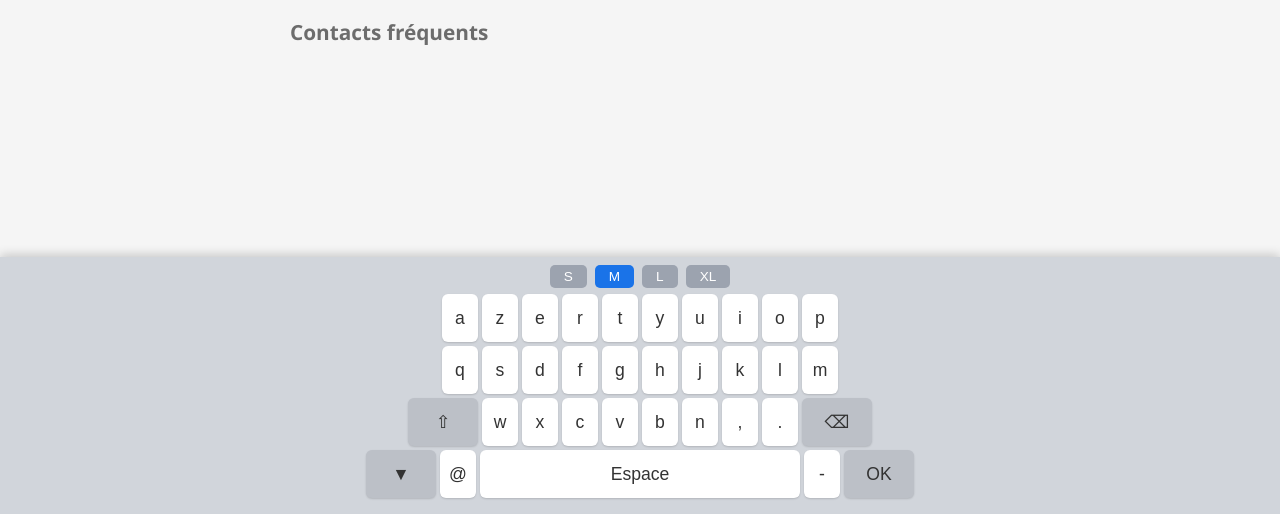
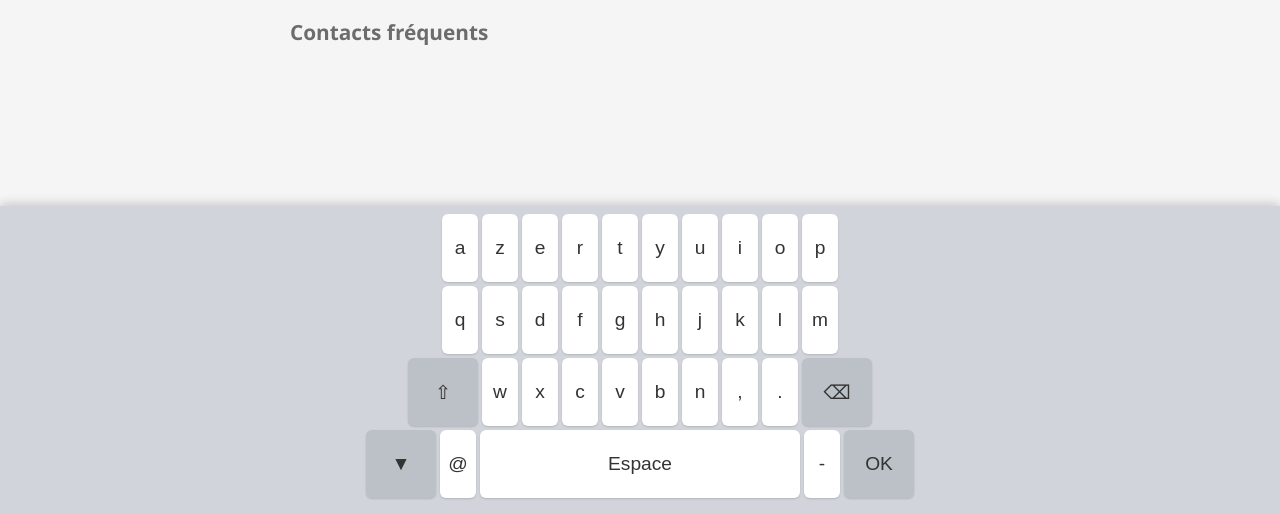
Before and after one commit to CedricNCoding/AV-Speak, a FastAPI app: page / in a window 1280 px wide. Shown: the part 286-800 px from the top of the page. Run offline with FastAPI, Linux system fonts and the light colour scheme; data comes from the database, SQL or seed files in the repository; data that the repository does not hold is empty.

Commit message:
Move keyboard size setting to admin, increase sizes for 4K
- Keyboard size (S/M/L/XL/XXL) now configured in admin Apparence tab
- Removed size toolbar from kiosk (cleaner visitor interface)
- Increased all sizes: S=52px, M=68px, L=88px, XL=108px, XXL=130px
- XXL designed for 4K/large touchscreens

Co-Authored-By: Claude Opus 4.6 (1M context) <noreply@anthropic.com>

```diff
--- a/app.py
+++ b/app.py
@@ -123,6 +123,8 @@ def init_db():
         # Kiosk instruction text/image
         "kiosk_instruction": "",
         "kiosk_image_url": "",
+        # Virtual keyboard
+        "keyboard_size": "M",
         # Security register
         "security_register_enabled": "0",
         "security_register_history": "1",
@@ -659,7 +661,7 @@ async def admin_update_settings(request: Request):
                 "ovh_consumer_key", "ovh_sms_service", "ovh_sms_sender", "sms_body",
                 "notif_on_announce",
                 "repeat_count", "repeat_delay",
-                "contact_fields_enabled", "kiosk_instruction",
+                "contact_fields_enabled", "kiosk_instruction", "keyboard_size",
                 "security_register_enabled", "security_register_history"):
         value = form.get(key)
         if value is not None:
--- a/templates/kiosk.html
+++ b/templates/kiosk.html
@@ -48,14 +48,6 @@
         .vkb-key.wide { min-width: 70px; background: #bcc0c7; }
         .vkb-key.space { flex: 1; max-width: 320px; }
         .vkb-key.active-shift { background: var(--color-primary); color: #fff; }
-        .vkb-toolbar { display: flex; justify-content: center; gap: 8px; margin-bottom: 6px; }
-        .vkb-toolbar button {
-            padding: 4px 14px; border: none; border-radius: 5px; font-size: 0.85rem;
-            background: #9ca3af; color: #fff; cursor: pointer; user-select: none;
-            -webkit-tap-highlight-color: transparent;
-        }
-        .vkb-toolbar button:active { background: #6b7280; }
-        .vkb-toolbar button.active-size { background: var(--color-primary); }
         .vkb-toggle {
             position: fixed; bottom: 10px; right: 10px; z-index: 9999;
             width: 48px; height: 48px; border-radius: 50%; border: none;
@@ -455,13 +447,14 @@
             ];
 
             const SIZES = {
-                S:  { key: 36, font: 0.95, gap: 3, label: 'S' },
-                M:  { key: 48, font: 1.1,  gap: 4, label: 'M' },
-                L:  { key: 60, font: 1.3,  gap: 5, label: 'L' },
-                XL: { key: 72, font: 1.5,  gap: 6, label: 'XL' },
+                S:   { key: 52, font: 1.0,  gap: 3 },
+                M:   { key: 68, font: 1.2,  gap: 4 },
+                L:   { key: 88, font: 1.5,  gap: 5 },
+                XL:  { key: 108, font: 1.8, gap: 6 },
+                XXL: { key: 130, font: 2.1, gap: 7 },
             };
 
-            let currentSize = localStorage.getItem('vkb-size') || 'M';
+            const currentSize = '{{ settings.get("keyboard_size", "M") }}';
             const overlay = document.createElement('div');
             overlay.className = 'vkb-overlay';
             document.body.appendChild(overlay);
@@ -482,23 +475,9 @@
                 overlay.innerHTML = '';
                 applySize();
 
-                // Toolbar with size buttons
-                const toolbar = document.createElement('div');
-                toolbar.className = 'vkb-toolbar';
-                Object.keys(SIZES).forEach(sz => {
-                    const b = document.createElement('button');
-                    b.textContent = SIZES[sz].label;
-                    if (sz === currentSize) b.classList.add('active-size');
-                    b.addEventListener('touchstart', function(e) { e.preventDefault(); setSize(sz); });
-                    b.addEventListener('mousedown', function(e) { e.preventDefault(); setSize(sz); });
-                    toolbar.appendChild(b);
-                });
-                overlay.appendChild(toolbar);
-
                 rows.forEach(row => {
                     const rowDiv = document.createElement('div');
                     rowDiv.className = 'vkb-row';
-                    rowDiv.style.gap = 'var(--vkb-gap)';
                     row.forEach(key => {
                         const btn = document.createElement('button');
                         btn.className = 'vkb-key';
@@ -536,13 +515,6 @@
                     });
                     overlay.appendChild(rowDiv);
                 });
-            }
-
-            function setSize(sz) {
-                currentSize = sz;
-                localStorage.setItem('vkb-size', sz);
-                buildKeyboard();
-                document.body.style.paddingBottom = overlay.offsetHeight + 'px';
             }
 
             function handleKey(key) {
```
Also changed, not shown: templates/admin.html (+14 -0 lines).
